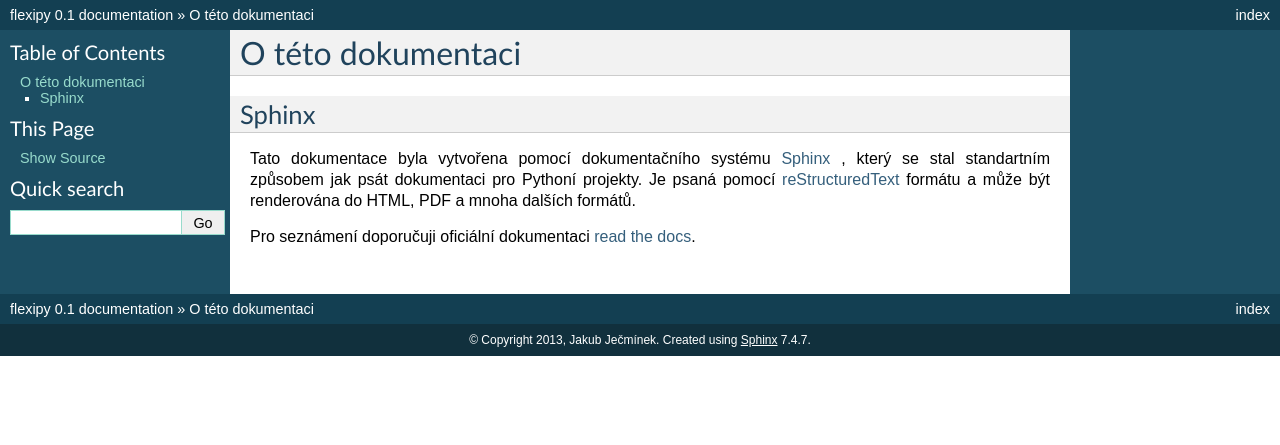
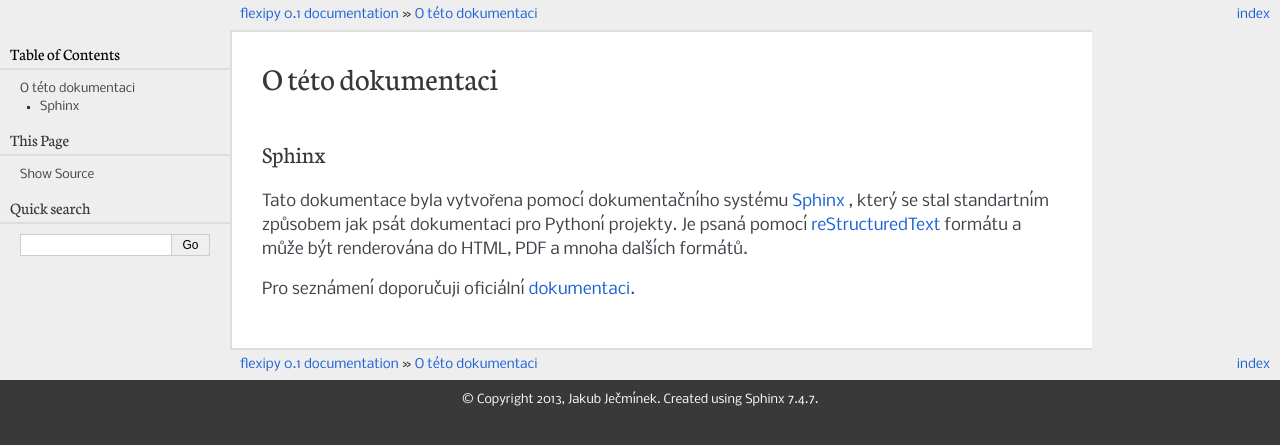
Before and after one commit to JakubJecminek/flexipy, a Sphinx documentation site: the page built from docs/overview/about.rst, in a window 1280 px wide. Shown: the top 445 px of the page. Built offline with Sphinx 7.4.7, drawn with Linux system fonts in a browser that asks for light colours; pages that are not in the unit, such as notebooks, are missing from menus.

Commit message:
dalsi casti dokumentace

```diff
--- a/docs/conf.py
+++ b/docs/conf.py
@@ -91,7 +91,7 @@ pygments_style = 'sphinx'
 
 # The theme to use for HTML and HTML Help pages.  See the documentation for
 # a list of builtin themes.
-html_theme = 'default'
+html_theme = 'pyramid'
 
 # Theme options are theme-specific and customize the look and feel of a theme
 # further.  For a list of options available for each theme, see the
--- a/docs/overview/about.rst
+++ b/docs/overview/about.rst
@@ -1,3 +1,4 @@
+==================
 O této dokumentaci
 ==================
 
@@ -8,7 +9,7 @@ se stal standartním způsobem jak psát dokumentaci pro Pythoní projekty. Je p
 pomocí `reStructuredText`_ formátu a může být renderována do HTML, PDF
 a mnoha dalších formátů.
 
-Pro seznámení doporučuji oficiální dokumentaci `read the docs
+Pro seznámení doporučuji oficiální `dokumentaci
 <http://sphinx.readthedocs.org/en/latest/index.html>`_.
 
 .. _Sphinx: http://sphinx.readthedocs.org/en/latest/index.html
```
Also changed, not shown: docs/index.rst (+0 -9 lines), docs/overview/flexibee.rst (+10 -0 lines), 2 other files.
